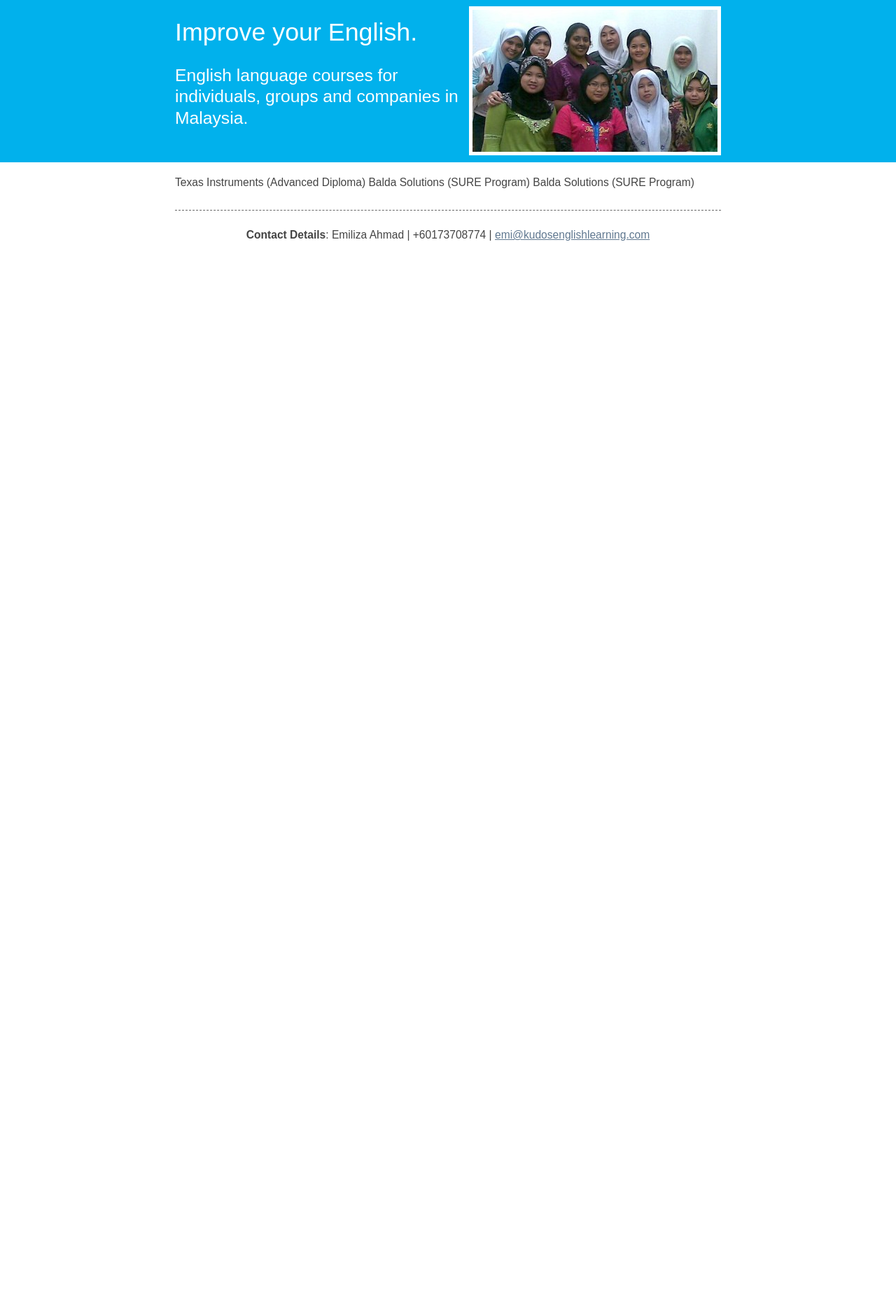
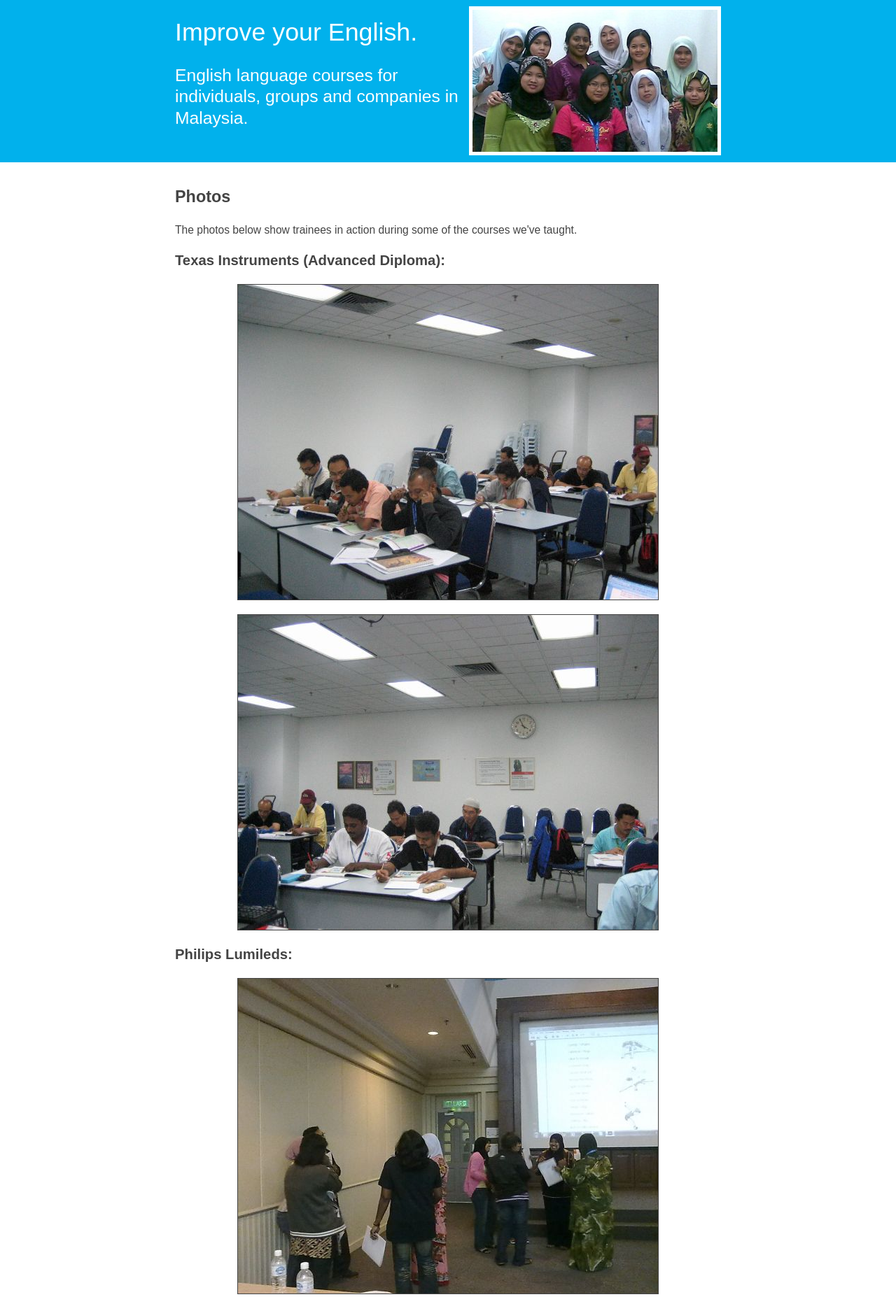
Before and after one commit to calumhalcrow/kudosenglishlearning, a Python web app: template templates/photos.html in a window 1280 px wide. Shown: the part 101-1955 px from the top of the page at 70% size. Before the commit the page ends 445 px from the top, so only its background shows below. Run offline with Jinja, Linux system fonts and the light colour scheme; the template is opened without the code that fills it, so the values that code supplies are empty.

Commit message:
Photos for Photos page.

```diff
--- a/css/style.css
+++ b/css/style.css
@@ -95,6 +95,11 @@ header nav a:active {
 #content p.testimonial {
     font-style:italic;
 }
+#content img {
+    display:block;
+    margin:20px auto;
+    border:1px solid #444;
+}
 
 body footer {
     width:780px;
--- a/templates/photos.html
+++ b/templates/photos.html
@@ -1,6 +1,12 @@
 {% extends "base.html" %}
 {% block content %}
-Texas Instruments (Advanced Diploma)
-Balda Solutions (SURE Program)
-Balda Solutions (SURE Program)
+<h1>Photos</h1>
+<p>The photos below show trainees in action during some of the courses we've taught.</p>
+<h2>Texas Instruments (Advanced Diploma):</h2>
+<img width="600" height="450" src="/i/texas_instruments_01.jpg" alt="texas instruments 01" title="Working hard at Texus Instruments"/>
+<img width="600" height="450" src="/i/texas_instruments_02.jpg" alt="texas instruments 02" title="Working hard at Texus Instruments"/>
+<h2>Philips Lumileds:</h2>
+<img width="600" height="450" src="/i/philips_lumileds_01.jpg" alt="philips lumileds 01" title="at Philips Lumileds"/>
+<img width="600" height="450" src="/i/philips_lumileds_02.jpg" alt="philips lumileds 02" title="at Philips Lumileds"/>
+<img width="600" height="450" src="/i/philips_lumileds_03.jpg" alt="philips lumileds 03" title="at Philips Lumileds"/>
 {% endblock %}
```
Also changed, not shown: i/philips_lumileds_01.jpg (added), i/philips_lumileds_02.jpg (added), i/philips_lumileds_03.jpg (added), i/texas_instruments_01.jpg (added), i/texas_instruments_02.jpg (added).
